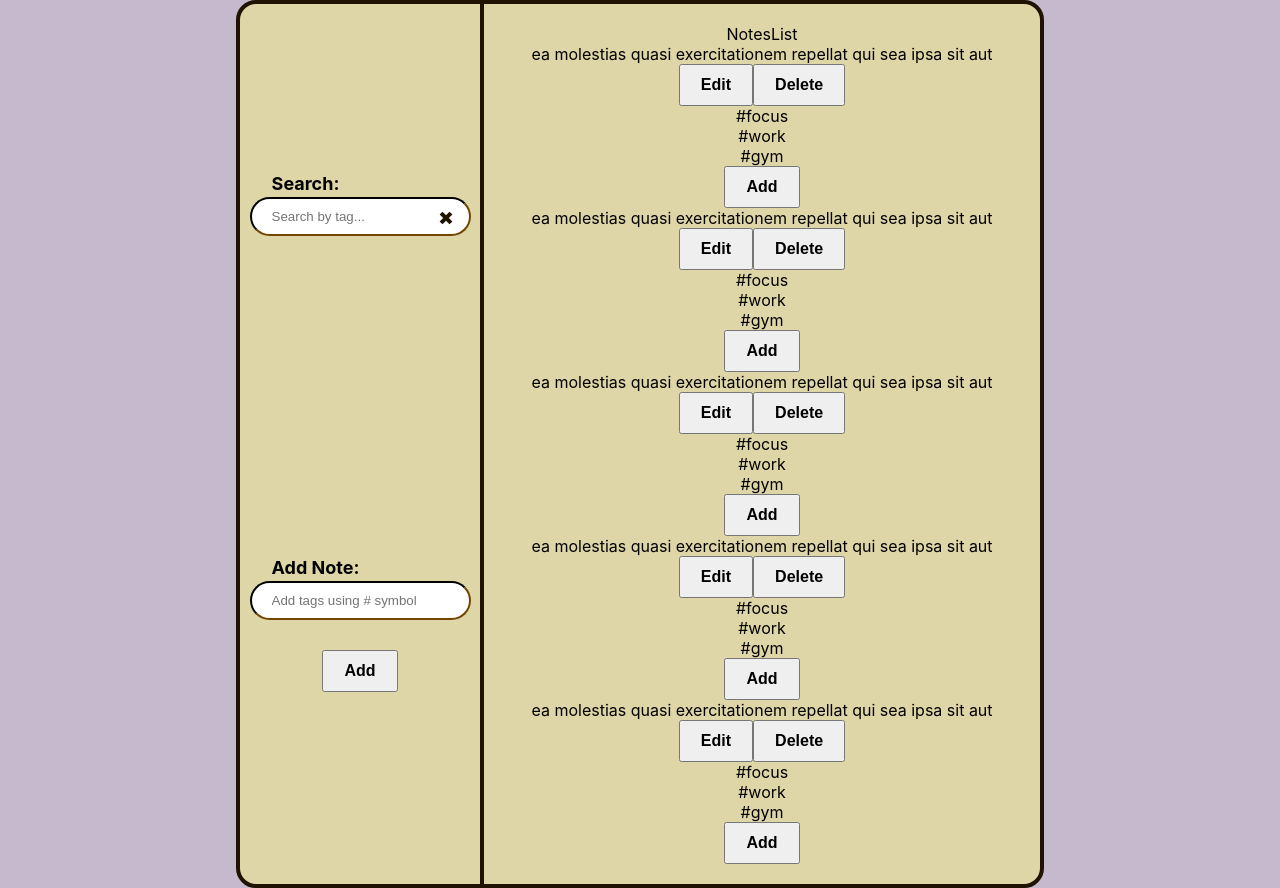
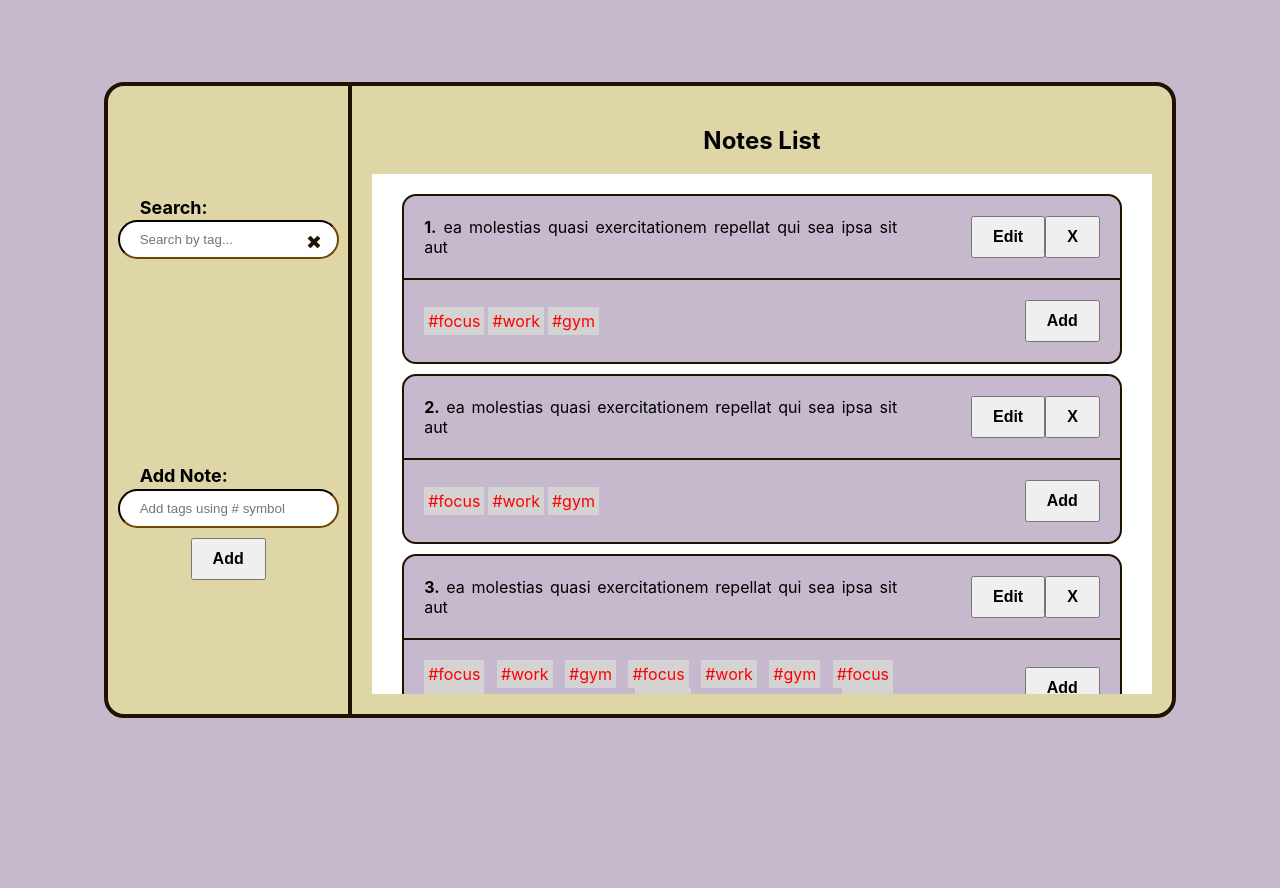
Before and after one commit to OxeoH/react-nyblecraft-test, a React (Create React App) app: page / in a window 1280 px wide. After the commit the page ends 800 px from the top, so only its background shows below. Built offline with nearby package versions, Linux system fonts and the light colour scheme.

Commit message:
designed list of notes

```diff
--- a/src/App.css
+++ b/src/App.css
@@ -2,38 +2,3 @@
   max-width: 1200px;
   text-align: center;
 }
-
-.App-logo {
-  height: 40vmin;
-  pointer-events: none;
-}
-
-@media (prefers-reduced-motion: no-preference) {
-  .App-logo {
-    animation: App-logo-spin infinite 20s linear;
-  }
-}
-
-.App-header {
-  background-color: #282c34;
-  min-height: 100vh;
-  display: flex;
-  flex-direction: column;
-  align-items: center;
-  justify-content: center;
-  font-size: calc(10px + 2vmin);
-  color: white;
-}
-
-.App-link {
-  color: #61dafb;
-}
-
-@keyframes App-logo-spin {
-  from {
-    transform: rotate(0deg);
-  }
-  to {
-    transform: rotate(360deg);
-  }
-}
--- a/src/components/CreateForm/CreateForm.module.scss
+++ b/src/components/CreateForm/CreateForm.module.scss
@@ -3,7 +3,7 @@
 .fieldWrap{
     display: flex;
     flex-direction: column;
-    margin-bottom: 30px;
+    margin-bottom: 10px;
     position: relative;
 }
 
--- a/src/components/Note/Note.module.scss
+++ b/src/components/Note/Note.module.scss
@@ -0,0 +1,48 @@
+@import '../../styles/variables.scss';
+
+@mixin notePart(){
+    display: flex;
+    flex-direction: row;
+    justify-content: space-between;
+    align-items: center;
+    padding: 20px;
+}
+
+.wrapper{
+    display: flex;
+    flex-direction: column;
+    background-color: $backpurple;
+    border: 2px solid $textcolor;
+    border-radius: 14px;
+    margin-bottom: 10px;
+    &:last-child(){
+        margin-bottom: 0;
+    }
+}
+
+.note{
+    @include notePart();
+    border-bottom: 2px solid $textcolor;
+}
+.buttons{
+    display: flex;
+    flex-direction: row;
+    justify-content: space-between;
+    align-items: center;
+}
+
+.text{
+    max-width: 70%;
+    text-align: justify;
+}
+
+.tags{
+    @include notePart();
+}
+
+.list{
+    display: flex;
+    max-width: 70%;
+    flex-wrap: wrap;
+    justify-content: space-between;
+}
--- a/src/components/Note/index.tsx
+++ b/src/components/Note/index.tsx
@@ -8,12 +8,16 @@ export const Note: React.FC<NoteType> = ({id, text, tags}) => {
   return (
     <div className={styles.wrapper}>
       <div className={styles.note}>
-        <div className={styles.text}>{text}</div>
-        <MyButton>Edit</MyButton>
-        <MyButton>Delete</MyButton>
+        <div className={styles.text}><strong>{id}.</strong> {text}</div>
+        <div className={styles.buttons}>
+          <MyButton>Edit</MyButton>
+          <MyButton>X</MyButton>
+        </div>
       </div>
       <div className={styles.tags}>
-        {tags.map(tag => <Tag id={tag.id} text={tag.text} />)}
+        <div className={styles.list}>
+          {tags.map(tag => <Tag id={tag.id} text={tag.text} />)}
+        </div>
         <MyButton>Add</MyButton>
       </div>
     </div>
--- a/src/components/Notes/Notes.module.scss
+++ b/src/components/Notes/Notes.module.scss
@@ -0,0 +1,9 @@
+@import '../../styles/variables.scss';
+
+.list{
+    max-height: 60vh;
+    overflow:scroll;
+    overflow-x: hidden;
+    padding: 20px 30px;
+    background-color: white;
+}
--- a/src/components/Notes/index.tsx
+++ b/src/components/Notes/index.tsx
@@ -9,9 +9,9 @@ export const Notes: React.FC = () => {
 
   return (
     <div>
-        NotesList
-        <div>
-          {notesList.map(note => (<Note id={note.id} text={note.text} tags={note.tags}/>))}
+        <h2>Notes List</h2>
+        <div className={styles.list}>
+          {notesList.map(note => (<Note id={note.id} text={note.text} tags={note.tags} key={note.id}/>))}
         </div>
     </div>
   )
--- a/src/components/Tag/Tag.module.scss
+++ b/src/components/Tag/Tag.module.scss
@@ -0,0 +1,6 @@
+.tag{
+    background-color: lightgray;
+    padding: 4px;
+    margin-right: 4px;
+    color: red;
+}
--- a/src/components/Tag/index.tsx
+++ b/src/components/Tag/index.tsx
@@ -1,9 +1,10 @@
 import React from 'react'
 import { TagType } from './tag.types'
+import styles from './Tag.module.scss'
 
 const Tag: React.FC<TagType> = ({id, text}) => {
   return (
-    <div>{text}</div>
+    <span className={styles.tag}>{text}</span>
   )
 }
 
--- a/src/data/notes.json
+++ b/src/data/notes.json
@@ -15,7 +15,7 @@
       {
         "id": 3,
         "text": "ea molestias quasi exercitationem repellat qui sea ipsa sit aut",
-        "tags": [{"id": 1, "text": "#focus"}, {"id": 2, "text": "#work"}, {"id": 3, "text": "#gym"}]
+        "tags": [{"id": 1, "text": "#focus"}, {"id": 2, "text": "#work"}, {"id": 3, "text": "#gym"},{"id": 1, "text": "#focus"}, {"id": 2, "text": "#work"}, {"id": 3, "text": "#gym"},{"id": 1, "text": "#focus"},{"id": 1, "text": "#focus"}, {"id": 2, "text": "#work"}, {"id": 3, "text": "#gym"}]
       },
       {
         "id": 4,
```
